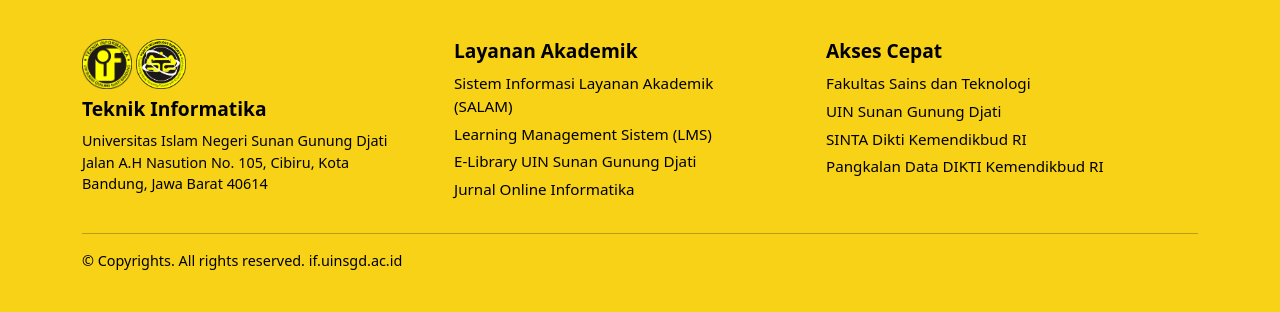
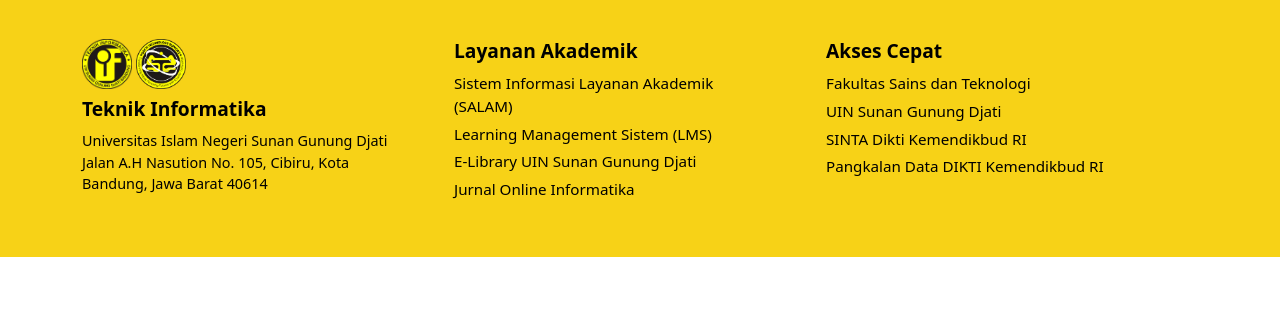
Before and after one commit to citraulia/inventaris_jurusan_IF, a CodeIgniter 4 app: template app/Views/landing/index.php in a window 1280 px wide. Shown: the part 2437-2749 px from the top of the page. After the commit the page ends 2694 px from the top, so only its background shows below. Run offline with PHP 8.4 and a stand-in for CodeIgniter, Linux system fonts and the light colour scheme; the template is opened without the code that fills it, so the values that code supplies are empty; some libraries are stand-ins or nearby versions.

Commit message:
Deskripsi perubahan

```diff
--- a/app/Views/landing/index.php
+++ b/app/Views/landing/index.php
@@ -128,10 +128,10 @@
                     </ul>
                 </div>
             </div>
-            <hr class="my-3">
+            <!--<hr class="my-3">
             <div class="copyrights">
                 <p class="mb-0">&copy; Copyrights. All rights reserved. <a href="https://if.uinsgd.ac.id" class="text-black">if.uinsgd.ac.id</a></p>
-            </div>
+            </div> -->
         </div>
     </footer>
 
```
